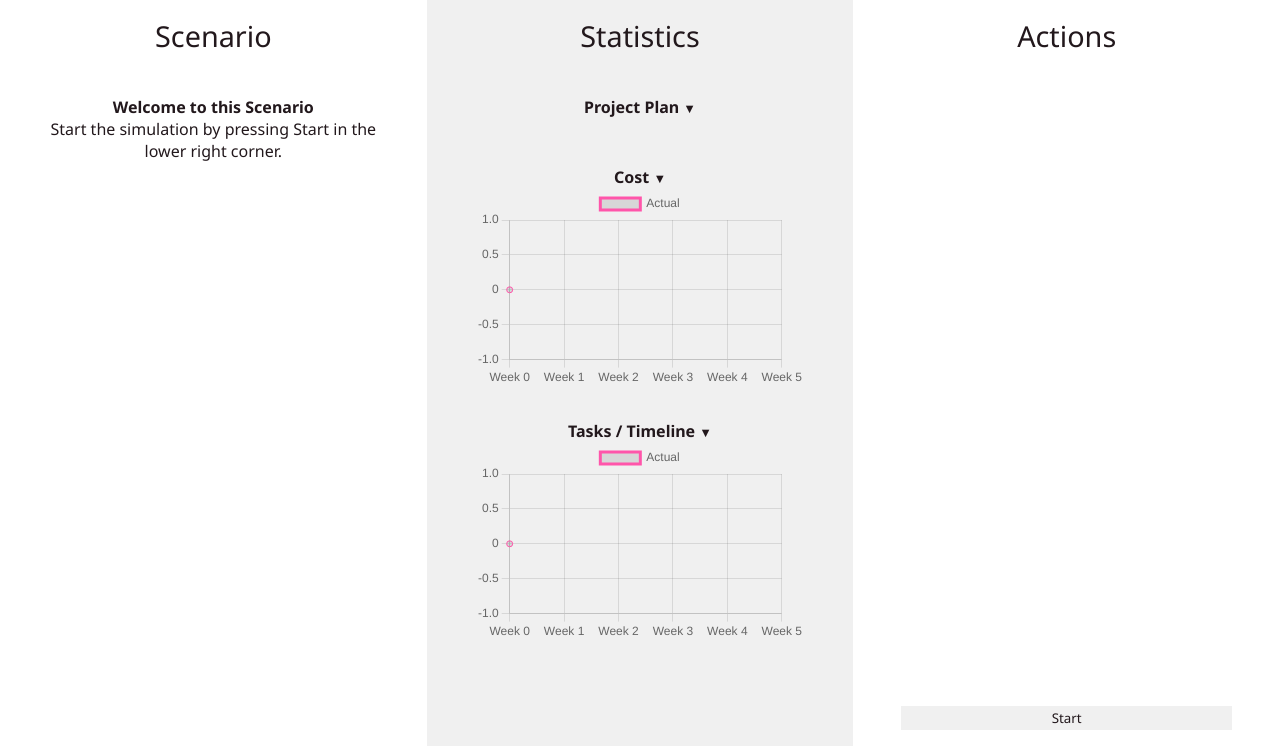
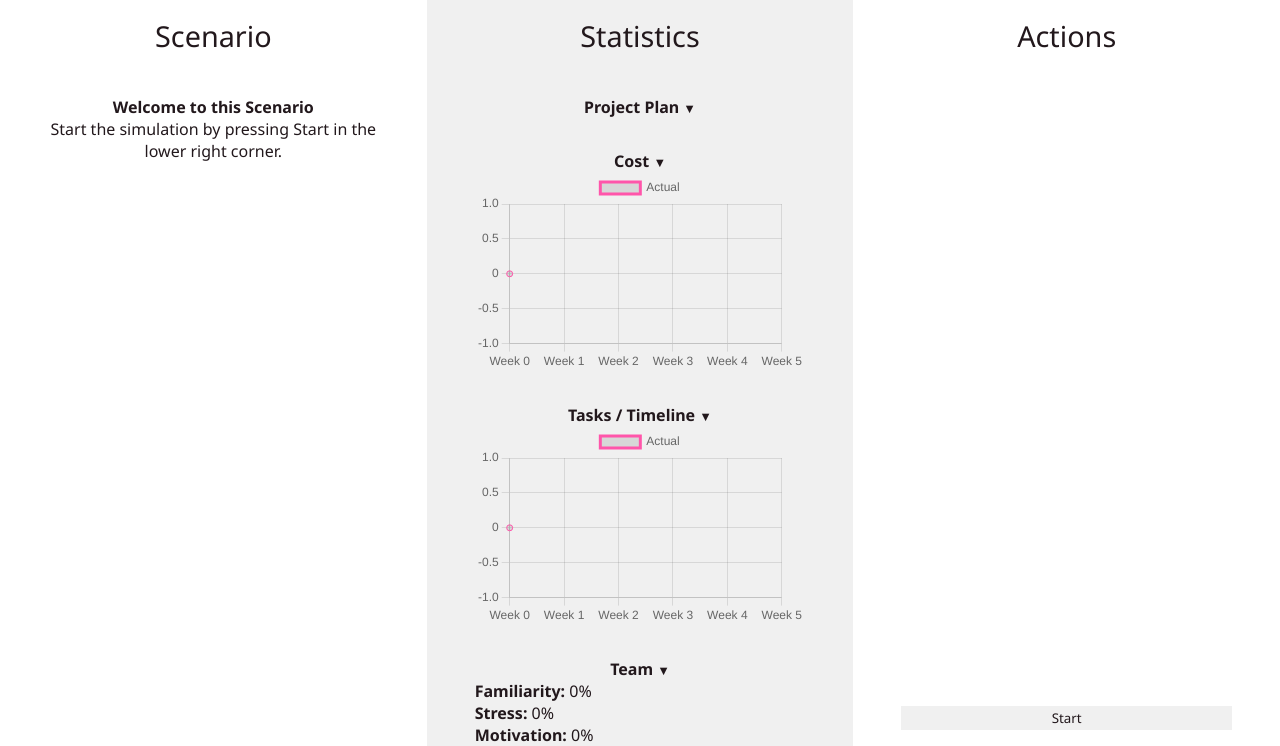
Before and after one commit to othshine/softDsim, a Django app: page /s/1 in a window 1280 px wide. Shown: the part 101-847 px from the top of the page. Run offline with Django 3.2, Linux system fonts and the light colour scheme; the visitor is signed in with stand-in values (Sample User, id 1); some libraries are stand-ins or nearby versions.

Commit message:
Added stats for familiarity and motivation

```diff
--- /dev/null
+++ b/app/static/app/vueData.js
@@ -0,0 +1,82 @@
+let x = new Vue({
+    el: "#vue",
+    delimiters: ['[[', ']]'],
+    data: {
+        blocks:
+            [
+                {
+                    header: "Welcome to this Scenario",
+                    text: "Start the simulation by pressing Start in the lower right corner."
+                }
+            ],
+        tasks_total: 0,
+        tasks_done: 0,
+        continue_text: "Start",
+        cost: 0,
+        meetings: 0,
+        button_rows: [],
+        numeric_rows: [], // ToDo: Make sure values cant be below 0.
+        motivation: 0,
+        familiarity: 0,
+        stress: 0,
+
+    },
+    filters: {
+        toCurrency(value) {
+            return `${value.toLocaleString('de-DE', {style: 'currency', currency: 'EUR'})}`
+        },
+        uppercase(value) {
+            if (!value) {
+                return '';
+            }
+
+            return value.toString().charAt(0).toUpperCase() + value.toString().slice(1);
+        },
+        percentage(value){
+            return "" + Math.round(value*100) + "%"
+        }
+
+    },
+    methods: {
+        /**
+         * Activates an answer of a button row. Sets the active attr of that answer to true.
+         * @param row_index the index of the button row in vue data button_rows
+         * @param answer_index the index of the answer in that row.
+         */
+        vuePickButton(row_index, answer_index) {
+            const answers = this.button_rows[row_index]['answers']
+            for (let k = 0; k < answers.length; k++) {
+                answers[k].active = k === answer_index;
+            }
+        },
+        getNumOfAnswers(arr) {
+            return arr.length
+        },
+        /**
+         * Returns a string with n dots • .
+         * @param n Number of dots.
+         * @returns {string}
+         */
+        dots(n) {
+            let d = "";
+            for (let i = 0; i < n; i++) {
+                d += "•"
+            }
+            return d;
+        },
+        numericPicker(i, j, op) {
+            let v = -1
+            if (op === "add") {
+                v = 1
+            }
+            let count = this.numeric_rows[i]['values'][j];
+            if (!(count < 1 && v === -1)) {
+                this.numeric_rows[i]['values'][j] += v;
+            }
+
+
+        }
+
+
+    }
+});
--- a/app/templates/app/app.html
+++ b/app/templates/app/app.html
@@ -30,19 +30,30 @@
             <div class="division-title none-select">
                 Statistics
             </div>
-            <h3 class="element-header pointer none-select" onclick="toggleVisibility('gantt-chart')">Project Plan <span class="smaller">&#x25bc;</span></h3>
+            <h3 class="element-header pointer none-select" onclick="toggleVisibility('gantt-chart')">Project Plan <span
+                    class="smaller">&#x25bc;</span></h3>
             <div id="gantt-chart" style="width:100%; height: 1rem;">
 
             </div>
 
-            <h3 class="element-header pointer none-select" onclick="toggleVisibility('cost-chart-container')">Cost <span class="smaller">&#x25bc;</span></h3>
+            <h3 class="element-header pointer none-select" onclick="toggleVisibility('cost-chart-container')">Cost <span
+                    class="smaller">&#x25bc;</span></h3>
             <div id="cost-chart-container">
                 <canvas id="cost-chart"></canvas>
             </div>
 
-            <h3 class="element-header pointer none-select" onclick="toggleVisibility('tasks-chart-container')">Tasks / Timeline <span class="smaller">&#x25bc;</span></h3>
+            <h3 class="element-header pointer none-select" onclick="toggleVisibility('tasks-chart-container')">Tasks /
+                Timeline <span class="smaller">&#x25bc;</span></h3>
             <div id="tasks-chart-container">
                 <canvas id="tasks-chart"></canvas>
+            </div>
+
+            <h3 class="element-header pointer none-select" onclick="toggleVisibility('team-container')">Team <span
+                    class="smaller">&#x25bc;</span></h3>
+            <div id="team-container" style="text-align: left">
+                <p style="text-align: left"><strong>Familiarity:</strong> [[ familiarity | percentage ]]</p>
+                <p style="text-align: left"><strong>Stress:</strong> [[ stress | percentage ]]</p>
+                <p style="text-align: left"><strong>Motivation:</strong> [[ motivation | percentage ]]</p>
             </div>
 
         </section>
@@ -50,22 +61,6 @@
             <div class="division-title none-select">
                 Actions
             </div>
-
-
-            <ul>
-                <li v-for="row, i in button_rows">
-                    <h3 class="element-header">
-                        [[ row.title ]]
-                    </h3>
-                    <ul :id="row.id" class="button-row">
-                        <li v-for="a, j in row.answers">
-                            <button @click="vuePickButton(i, j)" v-bind:class="{ 'active-button': a.active }">[[ a.label
-                                ]]
-                            </button>
-                        </li>
-                    </ul>
-                </li>
-            </ul>
 
             <ul>
                 <li v-for="row, i in numeric_rows">
@@ -85,11 +80,25 @@
                     </ul>
                 </li>
             </ul>
+            <ul>
+                <li v-for="row, i in button_rows">
+                    <h3 class="element-header">
+                        [[ row.title ]]
+                    </h3>
+                    <ul :id="row.id" class="button-row">
+                        <li v-for="a, j in row.answers">
+                            <button @click="vuePickButton(i, j)" v-bind:class="{ 'active-button': a.active }">[[ a.label
+                                ]]
+                            </button>
+                        </li>
+                    </ul>
+                </li>
+            </ul>
+
 
             <template v-if="$data.meeting_planner">
                 {% include 'app/snippets/meeting_planner.html' %}
             </template>
-
 
 
             <div id="continue-container">
@@ -103,6 +112,7 @@
 {% endblock %}
 
 {% block endScripts %}
+    <script src="{% static 'app/vueData.js' %}"></script>
     <script src="{% static 'app/libs/gantt/gantt.js' %}"></script>
     <script src="{% static 'app/charts.js' %}"></script>
 {% endblock %}
--- a/app/views.py
+++ b/app/views.py
@@ -119,6 +119,8 @@ def click_continue(request, sid):
                 'button_rows': s.button_rows,
                 'numeric_rows': s.numeric_rows,
                 'meeting_planner': 'meeting-planner' in d.active_actions,
+                'motivation': s.team.motivation,
+                'familiarity': s.team.familiarity,
                 'done': False
             }
             for t in d.text or []:
--- a/parameter.yaml
+++ b/parameter.yaml
@@ -1,3 +1,4 @@
+# Configurations for Skill Levels of Team Members
 skill-levels:
   junior:
     salary: 3000
```
Also changed, not shown: app/src/domain/team.py (+8 -0 lines), app/static/app/model.js (+0 -75 lines).
